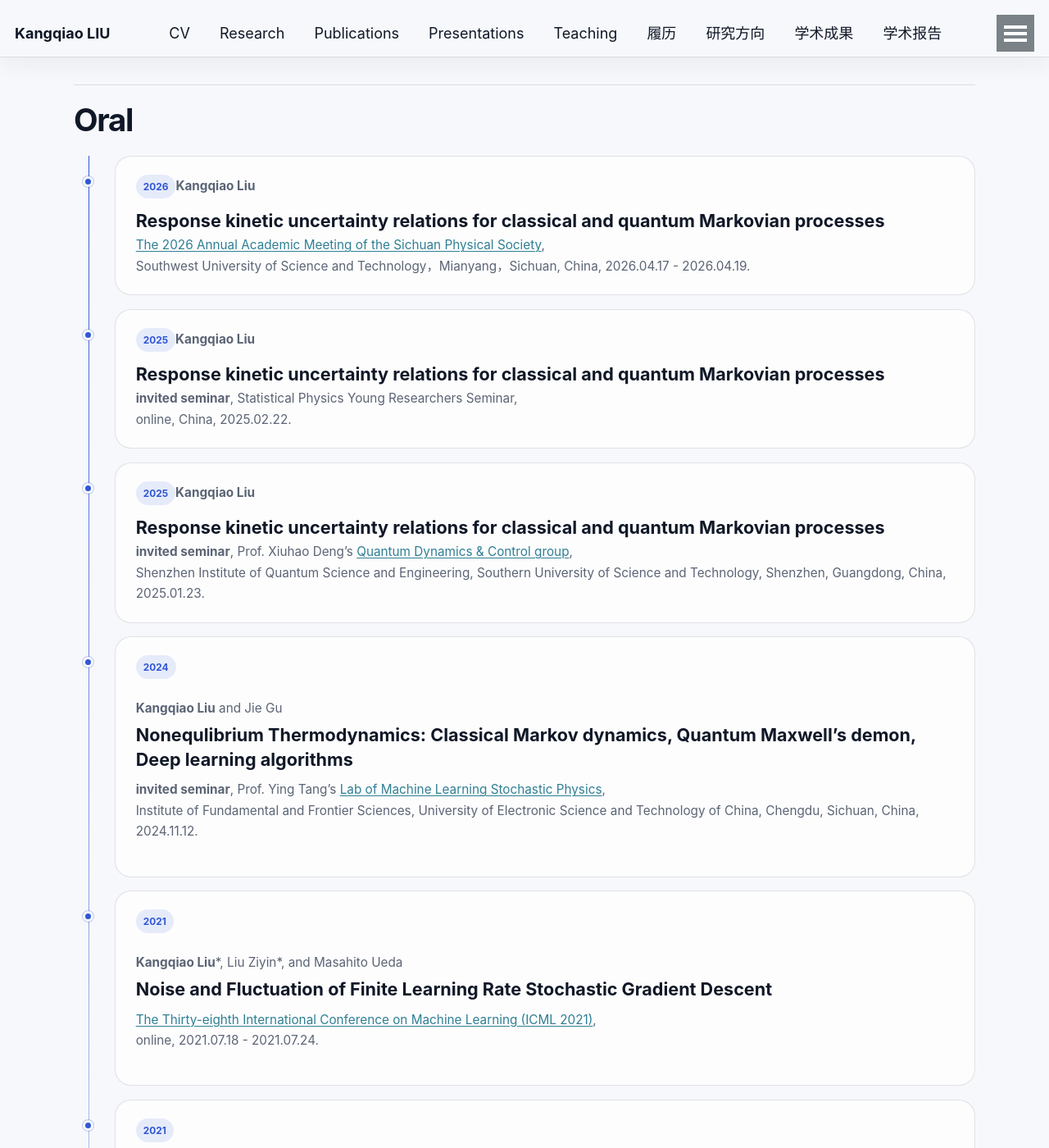
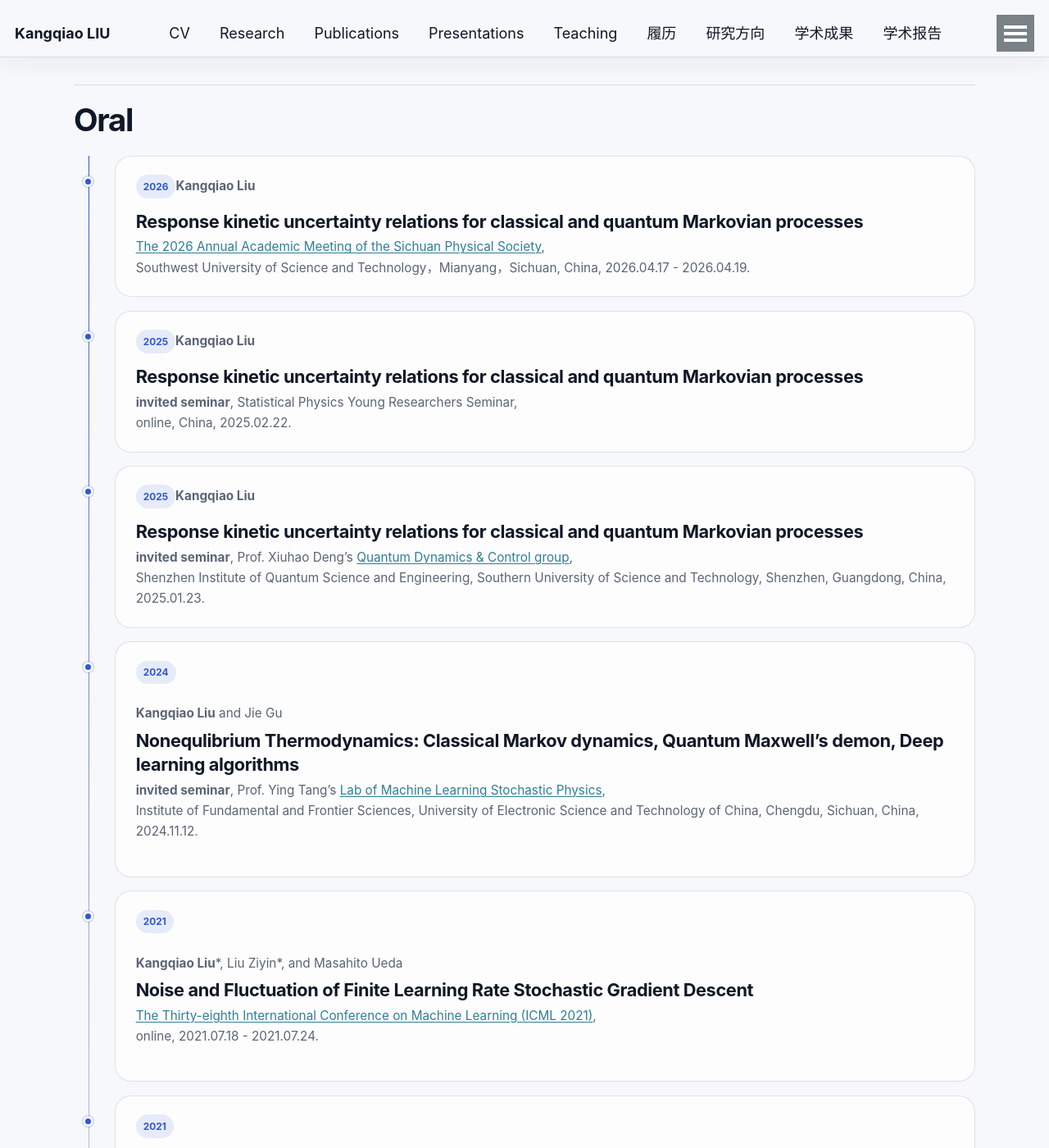
Before and after one commit to KangqiaoLiu/KangqiaoLiu.github.io, a Jekyll site: the page built from _pages/talks.md, in a window 1280 px wide and 1400 px high, scrolled down 549 px. Shown: the whole window at 82% size. Built offline with Jekyll 4.4.1, drawn with Linux system fonts in a browser that asks for light colours.

Commit message:
Load final entry title fixes

```diff
--- a/assets/css/main.scss
+++ b/assets/css/main.scss
@@ -42,3 +42,4 @@
 @import "ai-visual";
 @import "ai-subpages";
 @import "ai-visual-tweaks";
+@import "entry-title-fix";
```
